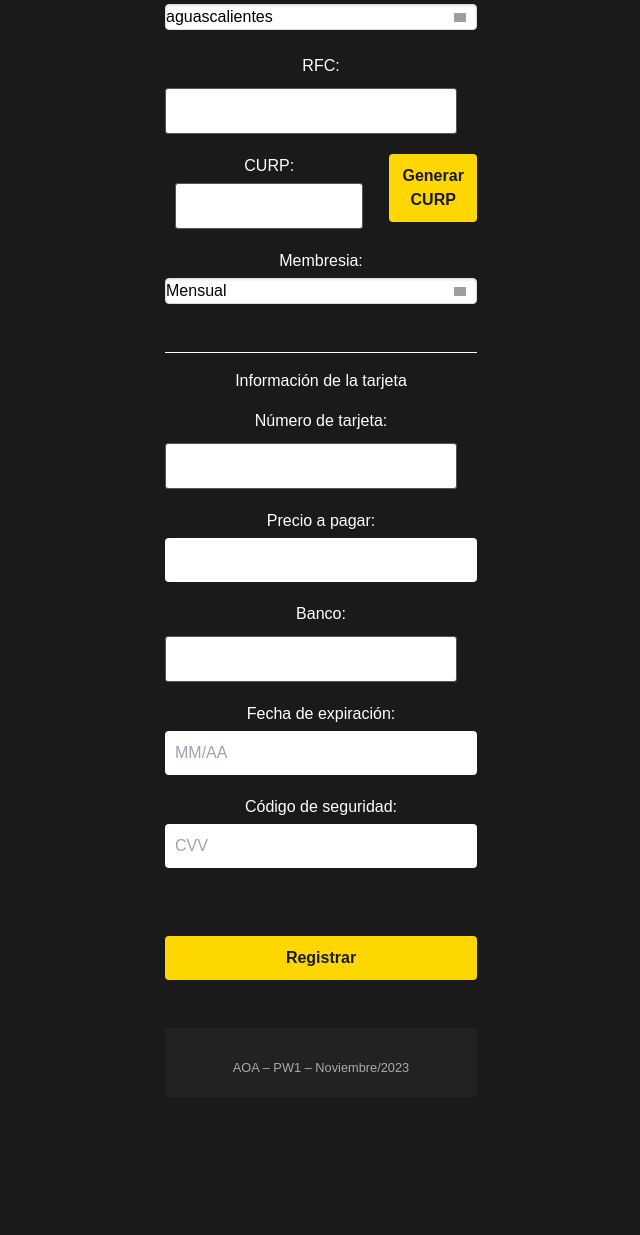
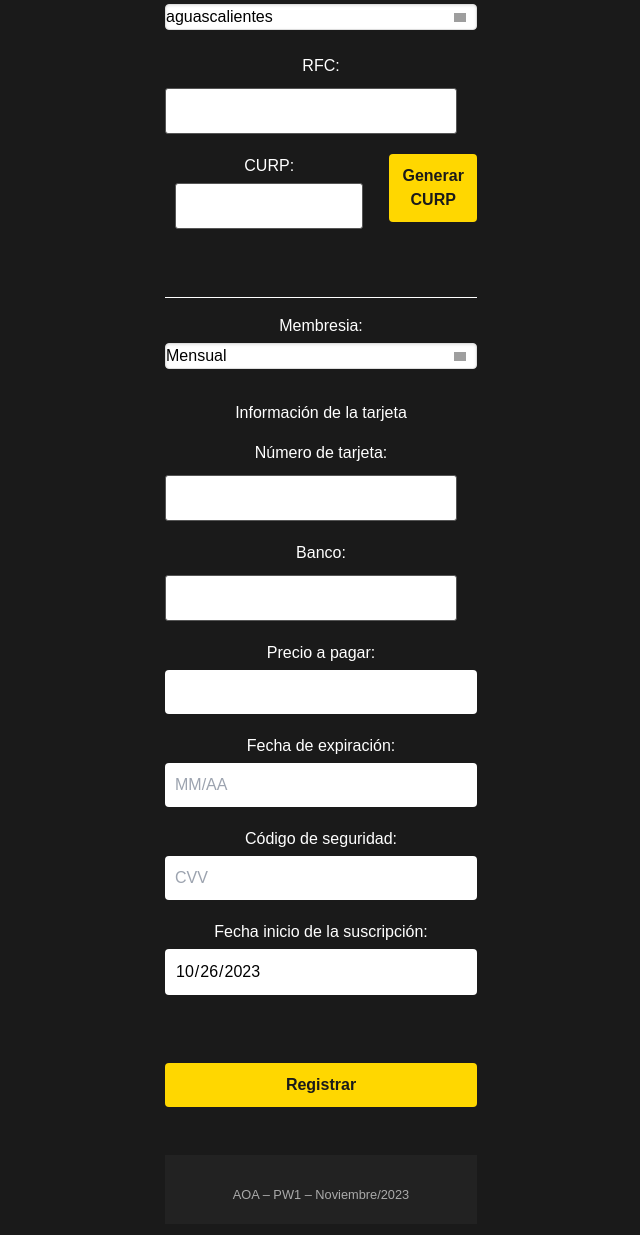
Before and after one commit to JovannyRch/artesanias_sanches, a PHP site: page /src/AOARegistroCliente.php in a window 1280 px wide. Shown: the part 729-1964 px from the top of the page, without its empty margins (319-959 px from the left). Before the commit the page ends 1801 px from the top, so only its background shows below. Run offline with PHP 8.4, Linux system fonts and the light colour scheme; some libraries are stand-ins or nearby versions; grey boxes are pictures that could not be loaded.

Commit message:
Evidencia de aprendizaje

```diff
--- a/src/AOARegistroCliente.php
+++ b/src/AOARegistroCliente.php
@@ -202,13 +202,7 @@ $actionPath = $is_editing ? "./AOARegistroCliente.php?id=$id" : "./AOARegistroCl
                     </div>
                 <? } ?>
             </div>
-            <!-- Membresia -->
-            <label for="membresia">Membresia:</label>
-            <select id="membresia" name="membresia" class="text-black" required>
-                <?php foreach ($tipos_membresias as $membresia) { ?>
-                    <option value="<?= $membresia['id'] ?>"><?= $membresia['nombre'] ?></option>
-                <?php } ?>
-            </select>
+
 
             <?php if (isset($_SESSION['message'])) { ?>
                 <div class="alert">
@@ -239,32 +233,63 @@ $actionPath = $is_editing ? "./AOARegistroCliente.php?id=$id" : "./AOARegistroCl
             <!-- hide if is editing -->
 
             <?php if (!$is_editing) { ?>
-                <div class="mb-4">
+
+                <!-- Membresia -->
+                <label for="membresia">Membresia:</label>
+                <select id="membresia" name="membresia" class="text-black mb-4" required>
+                    <?php foreach ($tipos_membresias as $membresia) { ?>
+                        <option value="<?= $membresia['id'] ?>"><?= $membresia['nombre'] ?></option>
+                    <?php } ?>
+                </select>
+
+                <div class="my-4">
                     <span>Información de la tarjeta</span>
                 </div>
 
                 <!-- Numero de tarjeta -->
                 <label for="numero_tarjeta">Número de tarjeta:</label>
-                <input type="text" id="numero_tarjeta" name="numero_tarjeta" required />
+                <input type="text" id="numero_tarjeta" name="numero_tarjeta" required onchange="validarNumeroTarjeta(this)" />
 
-                <!-- Precio a pagar -->
-                <label for="precio">Precio a pagar:</label>
-                <input type="number" id="precio" class="text-black" name="precio" required />
+
+
+
+                <!-- # de tarjeta errror message -->
+                <div class="bg-red-100 border border-red-400 text-red-700 px-4 py-3 rounded relative my-4" style="display:none" id="numero_tarjeta_error"></div>
 
 
                 <!-- Banco -->
                 <label for="banco">Banco:</label>
-                <input type="text" id="banco" name="banco" required />
+                <input type="text" id="banco" name="banco" required onchange="validarBanco(this)" />
+
+                <!-- Error message -->
+                <div class="bg-red-100 border border-red-400 text-red-700 px-4 py-3 rounded relative my-4" style="display:none" id="banco_error"></div>
+
+
+                <!-- Precio a pagar -->
+                <label for="precio">Precio a pagar:</label>
+                <input type="number" id="precio" class="text-black" name="precio" required onchange="validarPrecio(this)" />
+
+                <!-- Error message -->
+                <div class="bg-red-100 border border-red-400 text-red-700 px-4 py-3 rounded relative my-4" style="display:none" id="precio_error"></div>
+
 
 
                 <!-- Fecha de expiracion -->
                 <label for="fecha_expiracion">Fecha de expiración:</label>
-                <input class="text-black" id="fecha_expiracion" name="fecha_expiracion" required placeholder="MM/AA" />
+                <input class="text-black" id="fecha_expiracion" name="fecha_expiracion" required placeholder="MM/AA" onchange="validarFecha(this)" />
+
+                <!-- Error message -->
+                <div class="bg-red-100 border border-red-400 text-red-700 px-4 py-3 rounded relative my-4" style="display:none" id="fecha_expiracion_error"></div>
 
 
                 <!-- Codigo de seguridad -->
                 <label for="codigo_seguridad">Código de seguridad:</label>
                 <input class="text-black" id="codigo_seguridad" name="codigo_seguridad" required placeholder="CVV" />
+
+                <!-- Fecha inicio de la suscripcion -->
+                <label for="fecha_inicio_suscripcion">Fecha inicio de la suscripción:</label>
+                <input class="text-black" type="date" id="fecha_inicio_suscripcion" name="fecha_inicio_suscripcion" readonly />
+
             <?php } ?>
 
 
@@ -326,6 +351,114 @@ $actionPath = $is_editing ? "./AOARegistroCliente.php?id=$id" : "./AOARegistroCl
         $("#curp").val(generarCURP());
     });
 
+
+    function validarNumeroTarjeta(input) {
+        var numero_tarjeta = input.value;
+        var error_message = document.getElementById("numero_tarjeta_error");
+        if (numero_tarjeta.length < 16) {
+            error_message.innerHTML = "El número de tarjeta debe tener 16 dígitos";
+            error_message.style.display = "block";
+            return;
+        }
+        if (!/^[0-9]+$/.test(numero_tarjeta)) {
+            error_message.innerHTML = "El número de tarjeta solo puede contener números";
+            error_message.style.display = "block";
+            return;
+        }
+
+        error_message.style.display = "none";
+        error_message.innerHTML = "";
+    }
+
+    function validarBanco(input) {
+        var banco = input.value;
+        var error_message = document.getElementById("banco_error");
+
+        if (!/^[a-zA-Z]+$/.test(banco)) {
+            error_message.innerHTML = "El nombre del banco solo puede contener letras";
+            error_message.style.display = "block";
+            return;
+        }
+
+        error_message.style.display = "none";
+        error_message.innerHTML = "";
+    }
+
+    function validarPrecio(input) {
+        var precio = input.value;
+        var error_message = document.getElementById("precio_error");
+
+
+
+        if (precio < 0) {
+            error_message.innerHTML = "El precio no puede ser negativo";
+            error_message.style.display = "block";
+            return;
+        }
+
+        if (precio < 0.01) {
+            error_message.innerHTML = "El precio no puede ser menor a 0.01";
+            error_message.style.display = "block";
+            return;
+        }
+
+        error_message.style.display = "none";
+        error_message.innerHTML = "";
+    }
+
+    function validarFecha(input) {
+
+        var fecha = input.value;
+        var error_message = document.getElementById("fecha_expiracion_error");
+
+        // MM/AA
+        if (fecha.length < 5) {
+            error_message.innerHTML = "La fecha de expiración debe tener el formato MM/AA";
+            error_message.style.display = "block";
+            return;
+        }
+
+        //Check slash
+        if (fecha.charAt(2) != "/") {
+            error_message.innerHTML = "La fecha de expiración debe tener el formato MM/AA";
+            error_message.style.display = "block";
+            return;
+        }
+
+        //Check month
+        var month = fecha.slice(0, 2);
+        if (month < 1 || month > 12) {
+            error_message.innerHTML = "El mes debe estar entre 1 y 12";
+            error_message.style.display = "block";
+            return;
+        }
+
+        //Check if moth is number
+        if (!/^[0-9]+$/.test(month)) {
+            error_message.innerHTML = "El mes debe ser un número";
+            error_message.style.display = "block";
+            return;
+        }
+
+        //Check year
+        var year = fecha.slice(3, 5);
+        if (year < 0 || year > 99) {
+            error_message.innerHTML = "El año debe estar entre 0 y 99";
+            error_message.style.display = "block";
+            return;
+        }
+
+        //Check if year is number
+        if (!/^[0-9]+$/.test(year)) {
+            error_message.innerHTML = "El año debe ser un número";
+            error_message.style.display = "block";
+            return;
+        }
+
+        error_message.style.display = "none";
+        error_message.innerHTML = "";
+    }
+
     // render estados
     // on load
     window.onload = function() {
@@ -337,6 +470,14 @@ $actionPath = $is_editing ? "./AOARegistroCliente.php?id=$id" : "./AOARegistroCl
             el.value = opt;
             select.appendChild(el);
         }
+
+        //fecha_inicio_suscripcion
+        var today = new Date();
+        var dd = String(today.getDate()).padStart(2, '0');
+        var mm = String(today.getMonth());
+        var yyyy = today.getFullYear();
+
+        document.getElementById("fecha_inicio_suscripcion").value = yyyy + '-' + mm + '-' + dd;
     };
 </script>
 
```
